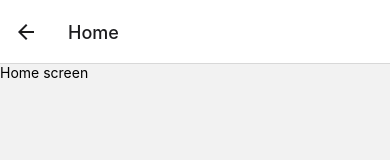
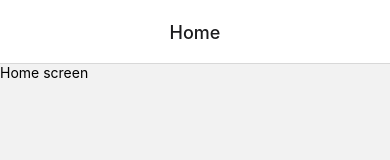
Before and after one commit to UnicornDad8/recipes-app, a React Native app: screen /Home in a window 390 px wide. Shown: the top 160 px of the page. Built offline with nearby package versions, Linux system fonts and the light colour scheme.

Commit message:
Customizing navigation header

```diff
--- a/App.js
+++ b/App.js
@@ -9,13 +9,17 @@ const Stack = createStackNavigator();
 export default function App() {
   return (
     <NavigationContainer>
-      <Stack.Navigator>
+      <Stack.Navigator screenOptions={{ headerTitleAlign: "center" }}>
         <Stack.Screen
           name="Splash"
           component={Splash}
           options={{ headerShown: false }}
         />
-        <Stack.Screen name="Home" component={Home} />
+        <Stack.Screen
+          name="Home"
+          component={Home}
+          options={{ headerLeft: null, gestureEnabled: false }}
+        />
       </Stack.Navigator>
     </NavigationContainer>
   );
```
